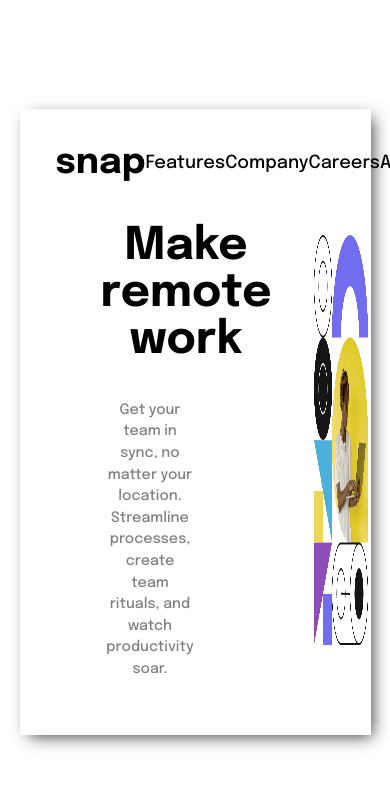
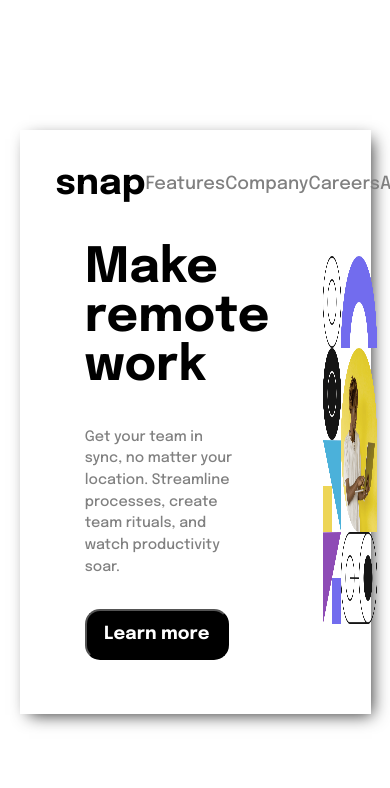
Before and after one commit to aar-woo/frontend-practice-projects, a React (Create React App) app in the folder intro-section-with-dropdown-navigation-main/react-project/: page / in a window 390 px wide. Shown: the top 788 px of the page. Built offline with nearby package versions, Linux system fonts and the light colour scheme.

Commit message:
Adjust media queries for hero text and added learn more button.

```diff
--- a/intro-section-with-dropdown-navigation-main/react-project/src/App.css
+++ b/intro-section-with-dropdown-navigation-main/react-project/src/App.css
@@ -61,6 +61,7 @@
 
   .container {
     width: 100%;
+    max-width: 1200px;
     padding: 0;
     box-shadow: none;
   }
--- a/intro-section-with-dropdown-navigation-main/react-project/src/components/Header/header.css
+++ b/intro-section-with-dropdown-navigation-main/react-project/src/components/Header/header.css
@@ -7,6 +7,8 @@
     display: flex;
     justify-content: space-between;
     align-items: center;
+    color: grey;
+    font-size: 5rem;
 }
 
 .logo {
@@ -14,12 +16,14 @@
     font-weight: 700;
     display: flex;
     align-items: center;
+    color: black;
 }
 
 .button-list {
     display: flex;
     justify-content: flex-end;
     align-items: center;
+    color: grey;
 }
 
 .btn-login {
@@ -32,10 +36,11 @@
 .btn-register {
     height: auto;
     background-color: transparent;
-    border: 1px solid black;
+    border: 2px solid grey;
     border-radius: 0.7rem;
     padding: 0.6rem 1rem;
     margin-right: 1rem;
+    color: grey;
 }
 
 @media screen and (max-width: 375px) {
--- a/intro-section-with-dropdown-navigation-main/react-project/src/components/Hero/hero.css
+++ b/intro-section-with-dropdown-navigation-main/react-project/src/components/Hero/hero.css
@@ -14,18 +14,29 @@
     display: flex;
     flex-direction: column;
     text-align: center;
-    margin-bottom: ;
+    align-items: center;
 }
 
 .hero-text-desktop > h1 {
-    font-size: 1.7rem;
+    font-size: 1.8rem;
     font-weight: 700;
     margin: 1.3rem 0;
 }
 
 p {
     color: grey;
-    margin: 0 1.2rem;
+    padding: 0 1rem;
+    line-height: 1.4;
+}
+
+.btn-learn-more {
+    background-color: black;
+    color: white;
+    font-weight: 700;
+    width: 8rem;
+    padding: 0.8rem;
+    border-radius: 15px;
+    margin: 1.7rem;
 }
 
 
@@ -58,15 +69,25 @@ p {
     }
 
     .hero-text-desktop > h1 {
-        font-size: 2.5rem;
+        text-align: start;
+        font-size: 2.7rem;
         font-weight: 700;
         margin-bottom: 2rem;
+        padding-right: 1.5rem;
     }
 
     p {
-        padding-right: 4rem;
+        text-align: start;
         font-size: 0.8rem;
         line-height: 1.5;
+        padding: 0;
+        padding-right: 3rem;
+    }
+
+    .btn-learn-more {
+        align-self: flex-start;
+        margin: 0;
+        margin-top: 1.7rem;
     }
 
 }
--- a/intro-section-with-dropdown-navigation-main/react-project/src/components/Hero/hero.js
+++ b/intro-section-with-dropdown-navigation-main/react-project/src/components/Hero/hero.js
@@ -13,6 +13,7 @@ export default function Hero(props) {
                 <div className="col-half hero-text-desktop">
                     <h1>Make remote work</h1>
                     <p>Get your team in sync, no matter your location. Streamline processes, create team rituals, and watch productivity soar.</p>
+                    <button className="btn-learn-more">Learn more</button>
                 </div>
                 <div className="col-half img-container">
                     <img src={heroMobile} className="hero-mobile"></img>
```
